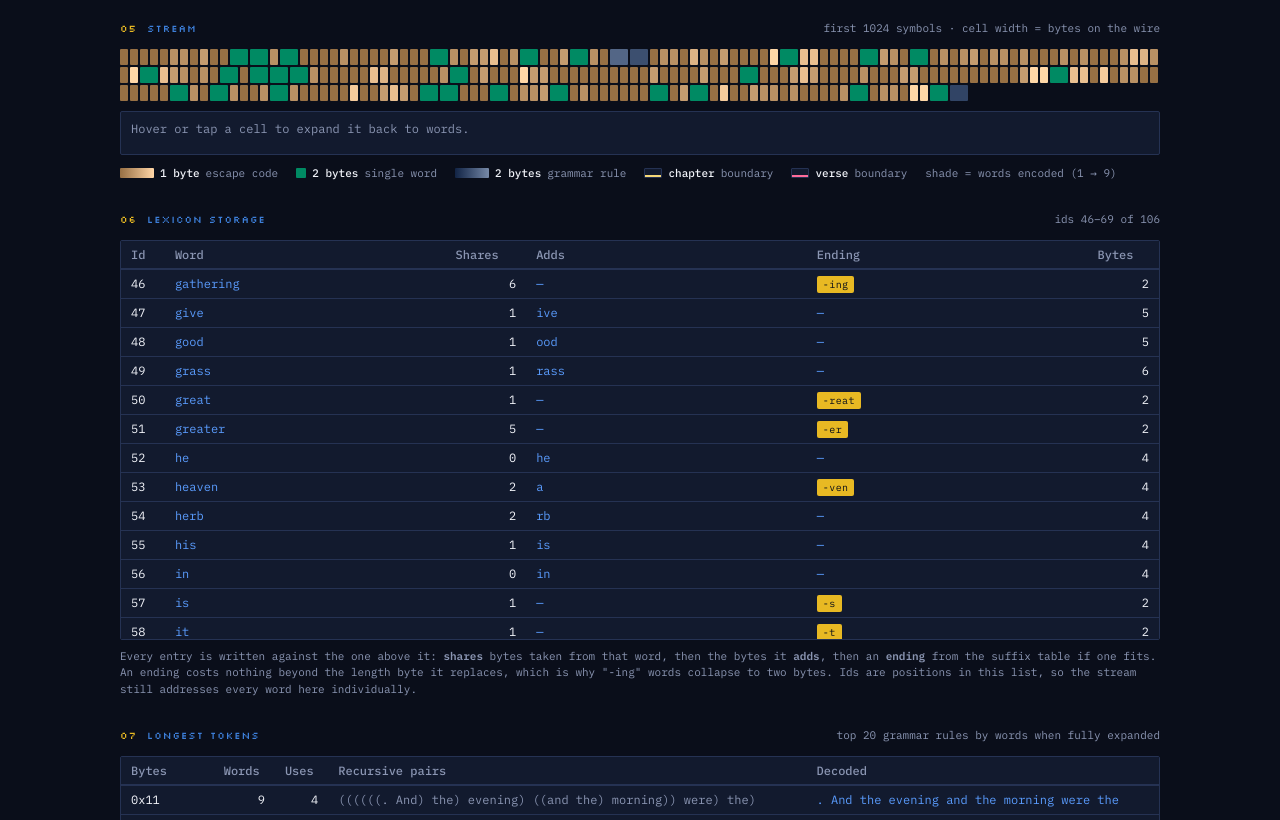
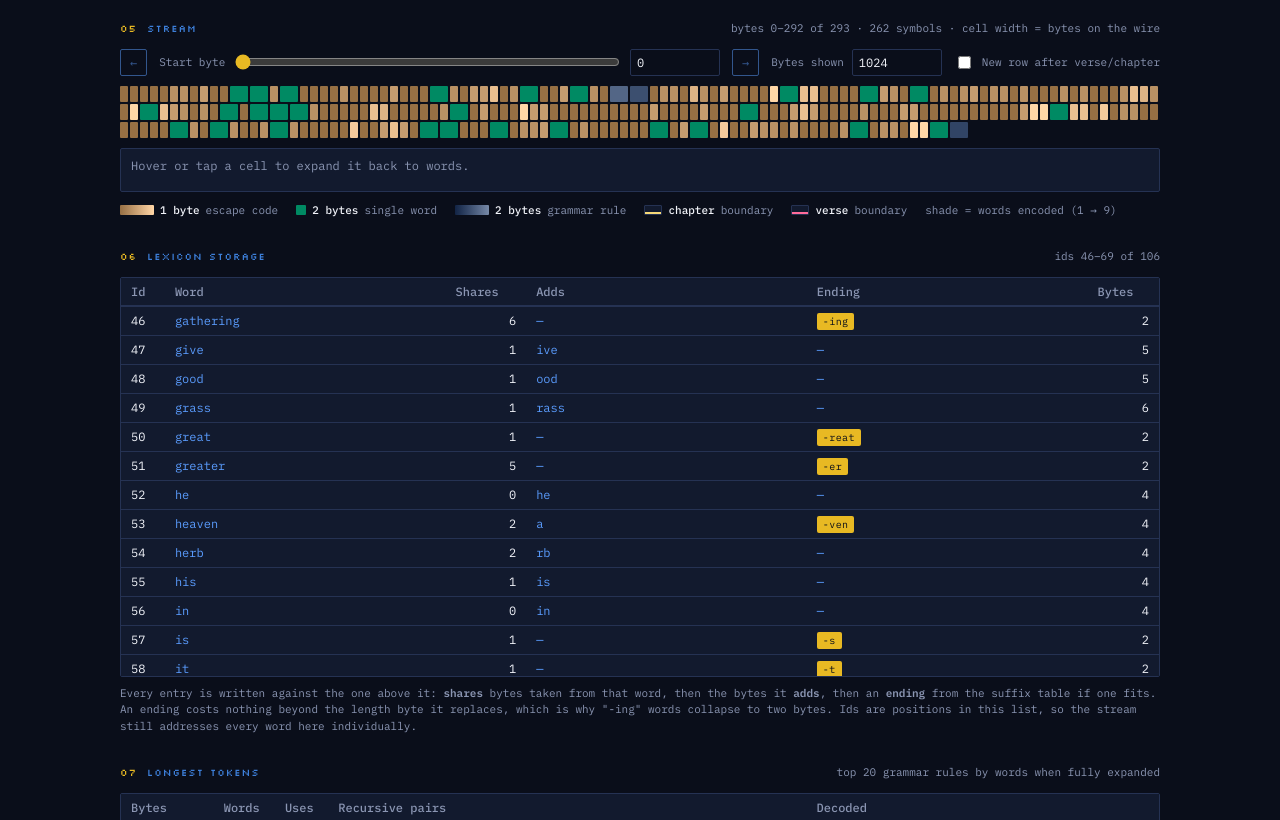
Before and after one commit to danwatt/repair-compress-demo, a website: page demo.html in a window 1280 px wide. Shown: the part 2083-2903 px from the top of the page. Drawn offline with Linux system fonts and the light colour scheme.

Commit message:
Visualization updates

```diff
--- a/demo.html
+++ b/demo.html
@@ -185,7 +185,27 @@ td.num { text-align: right; font-variant-numeric: tabular-nums; }
 .chart { width: 100%; height: 220px; display: block; }
 .chart-note { font-size: 11px; color: var(--ink-soft); margin-top: 8px; }
 
+.stream-controls {
+  display: flex; flex-wrap: wrap; align-items: center; gap: 8px 12px;
+  margin-bottom: 10px;
+}
+.stream-controls label {
+  display: flex; align-items: center; gap: 8px;
+  color: var(--ink-soft); font-size: 11px; white-space: nowrap;
+}
+.stream-controls label.position { flex: 1; min-width: 260px; }
+.stream-controls input[type=range] { flex: 1; min-width: 120px; accent-color: var(--hot); }
+.stream-controls input[type=checkbox] { accent-color: var(--hot); }
+.stream-controls input[type=number] {
+  width: 90px; padding: 5px 6px; border: 1px solid var(--rule);
+  background: var(--ground); color: var(--ink); font-family: var(--mono);
+  font-size: 12px; border-radius: 2px;
+}
+.stream-controls button { padding: 5px 9px; }
 .strip { display: flex; flex-wrap: wrap; gap: 2px; margin-bottom: 10px; }
+.strip.forced-rows { display: block; }
+.stream-row { display: flex; flex-wrap: wrap; gap: 2px; margin-bottom: 2px; }
+.stream-row:last-child { margin-bottom: 0; }
 .cell {
   height: 16px; border-radius: 1px; cursor: default;
   --t: 0;
@@ -311,7 +331,19 @@ footer a { color: var(--hot); }
 
   <section id="stream-section" hidden>
     <div class="stage-label"><span class="num">05</span> <span>Stream</span>
-      <span class="hint">first 1024 symbols · cell width = bytes on the wire</span></div>
+      <span class="hint" id="stream-hint"></span></div>
+    <div class="stream-controls">
+      <button type="button" id="stream-prev" aria-label="Show previous stream page">←</button>
+      <label class="position">Start byte
+        <input type="range" id="stream-position" min="0" max="0" value="0" step="1">
+        <input type="number" id="stream-position-num" min="0" max="0" value="0" step="1">
+      </label>
+      <button type="button" id="stream-next" aria-label="Show next stream page">→</button>
+      <label>Bytes shown
+        <input type="number" id="stream-window" min="1" value="1024" step="128">
+      </label>
+      <label><input type="checkbox" id="stream-breaks"> New row after verse/chapter</label>
+    </div>
     <div class="strip" id="strip"></div>
     <div class="readout" id="readout">Hover or tap a cell to expand it back to words.</div>
     <div class="legend">
@@ -675,7 +707,7 @@ And God said, Let there be lights in the firmament of the heaven to divide the d
   }
 
   function drawStrip(result) {
-    const seq = result.stages.sequence.slice(0, 1024);
+    const seq = result.stages.sequence;
     const lexicon = result.container.lexicon;
     const lexSize = lexicon.length;
     const rules = result.container.rules;
@@ -700,24 +732,103 @@ And God said, Let there be lights in the firmament of the heaven to divide the d
       boundaryKind[lexSize + i] = Math.max(boundaryKind[l], boundaryKind[r]);
     }
 
-    // 10-step ramp, log-scaled so the long tail of huge rules doesn't flatten the rest.
+    // Byte offset of every symbol boundary. A visible page always starts and ends
+    // on one of these so a two-byte cell is never cut in half.
+    const byteOffsets = new Uint32Array(seq.length + 1);
+    for (let i = 0; i < seq.length; i++) {
+      byteOffsets[i + 1] = byteOffsets[i] + (escapes.has(seq[i]) ? 1 : 2);
+    }
+
+    // 10-step ramp over the whole stream, so shades stay stable while scrolling.
     const maxWords = seq.reduce((m, id) => Math.max(m, wordCount[id] ?? 1), 1);
     const span = Math.log(maxWords);
+    stripState = {
+      seq, lexSize, escapes, container: result.container, wordCount, boundaryKind,
+      byteOffsets, span, maxWords, startIndex: 0, endIndex: 0,
+    };
+    $("stream-section").hidden = false;
+    const maxStart = Math.max(0, byteOffsets[seq.length] - 1);
+    for (const id of ["stream-position", "stream-position-num"]) $(id).max = maxStart;
+    $("stream-position").disabled = maxStart === 0;
+    $("stream-position-num").disabled = maxStart === 0;
+    renderStripPage(0);
+  }
+
+  function renderStripPage(requestedByte) {
+    if (!stripState) return;
+    const { seq, lexSize, escapes, wordCount, boundaryKind, byteOffsets, span, maxWords } = stripState;
+    const totalBytes = byteOffsets[seq.length];
+    const pageBytes = Math.max(1, Math.floor(Number($("stream-window").value) || 1024));
+    $("stream-window").value = pageBytes;
+
+    // Snap an arbitrary byte position backward to the cell containing it.
+    const wanted = Math.max(0, Math.min(Math.floor(Number(requestedByte) || 0), Math.max(0, totalBytes - 1)));
+    let lo = 0, hi = seq.length;
+    while (lo < hi) {
+      const mid = Math.ceil((lo + hi) / 2);
+      if (byteOffsets[mid] <= wanted) lo = mid;
+      else hi = mid - 1;
+    }
+    const startIndex = Math.min(lo, Math.max(0, seq.length - 1));
+    const startByte = byteOffsets[startIndex];
+
+    // Include the whole last cell if it straddles the requested byte count.
+    const targetEnd = Math.min(totalBytes, startByte + pageBytes);
+    lo = Math.min(startIndex + 1, seq.length);
+    hi = seq.length;
+    while (lo < hi) {
+      const mid = Math.floor((lo + hi) / 2);
+      if (byteOffsets[mid] < targetEnd) lo = mid + 1;
+      else hi = mid;
+    }
+    const endIndex = lo;
+    const endByte = byteOffsets[endIndex];
+    stripState.startIndex = startIndex;
+    stripState.endIndex = endIndex;
+
+    $("stream-position").value = startByte;
+    $("stream-position-num").value = startByte;
+    $("stream-prev").disabled = startIndex === 0;
+    $("stream-next").disabled = endIndex >= seq.length;
+    $("stream-hint").textContent =
+      `bytes ${fmt(startByte)}–${fmt(Math.max(startByte, endByte - 1))} of ${fmt(totalBytes)} · ` +
+      `${fmt(endIndex - startIndex)} symbols · cell width = bytes on the wire`;
+
     const shade = (words) =>
       span <= 0 ? 4 : Math.max(0, Math.min(9, Math.round((Math.log(words) / span) * 9)));
-
-    stripState = { seq, lexSize, escapes, container: result.container };
-    $("stream-section").hidden = false;
-    $("strip").innerHTML = seq
-      .map((id, i) => {
+    const cells = seq
+      .slice(startIndex, endIndex)
+      .map((id, localIndex) => {
+        const i = startIndex + localIndex;
         const single = !escapes.has(id) && id < lexSize;
         const cls = escapes.has(id) ? "b1" : single ? "b2t" : "b2r";
         // b2t is always one word, so it gets no shade class.
         const step = single ? "" : ` s${shade(wordCount[id] ?? 1)}`;
         const boundary = boundaryKind[id] === 2 ? " has-chapter" : boundaryKind[id] === 1 ? " has-verse" : "";
-        return `<div class="cell ${cls}${step}${boundary}" data-i="${i}" tabindex="0"></div>`;
-      })
-      .join("");
+        return {
+          html: `<div class="cell ${cls}${step}${boundary}" data-i="${i}" tabindex="0"></div>`,
+          endsSection: boundaryKind[id] > 0,
+        };
+      });
+
+    const strip = $("strip");
+    const forceRows = $("stream-breaks").checked;
+    strip.classList.toggle("forced-rows", forceRows);
+    if (forceRows) {
+      const rows = [];
+      let row = [];
+      for (const cell of cells) {
+        row.push(cell.html);
+        if (cell.endsSection) {
+          rows.push(row.join(""));
+          row = [];
+        }
+      }
+      if (row.length > 0) rows.push(row.join(""));
+      strip.innerHTML = rows.map((html) => `<div class="stream-row">${html}</div>`).join("");
+    } else {
+      strip.innerHTML = cells.map((cell) => cell.html).join("");
+    }
     $("shade-legend").textContent =
       `shade = words encoded (1 → ${fmt(maxWords)})`;
     $("readout").textContent = "Hover or tap a cell to expand it back to words.";
@@ -790,12 +901,16 @@ And God said, Let there be lights in the firmament of the heaven to divide the d
 
   function showCell(i) {
     if (!stripState) return;
-    const { seq, lexSize, escapes, container } = stripState;
+    const { seq, lexSize, escapes, container, byteOffsets, boundaryKind } = stripState;
     const id = seq[i];
     const words = expandToWords(id, container);
     const kind = escapes.has(id) ? "1-byte escape" : id < lexSize ? "2-byte word" : "2-byte rule";
+    const from = byteOffsets[i];
+    const to = byteOffsets[i + 1] - 1;
+    const bytes = from === to ? `byte ${fmt(from)}` : `bytes ${fmt(from)}–${fmt(to)}`;
+    const boundary = boundaryKind[id] === 2 ? " · chapter boundary" : boundaryKind[id] === 1 ? " · verse boundary" : "";
     $("readout").innerHTML =
-      `<b>#${i} · id ${id} · ${kind} · ${words.length} word${words.length === 1 ? "" : "s"}</b><br>` +
+      `<b>symbol #${fmt(i)} · ${bytes} · id ${id} · ${kind} · ${words.length} word${words.length === 1 ? "" : "s"}${boundary}</b><br>` +
       escapeHtml(words.map(describeToken).join(" · "));
   }
 
@@ -819,6 +934,24 @@ And God said, Let there be lights in the firmament of the heaven to divide the d
       if (cell) showCell(Number(cell.dataset.i));
     });
   }
+
+  $("stream-position").addEventListener("input", (e) => renderStripPage(e.target.value));
+  $("stream-position-num").addEventListener("change", (e) => renderStripPage(e.target.value));
+  $("stream-window").addEventListener("change", () => {
+    if (stripState) renderStripPage(stripState.byteOffsets[stripState.startIndex]);
+  });
+  $("stream-breaks").addEventListener("change", () => {
+    if (stripState) renderStripPage(stripState.byteOffsets[stripState.startIndex]);
+  });
+  $("stream-prev").addEventListener("click", () => {
+    if (!stripState) return;
+    const start = stripState.byteOffsets[stripState.startIndex];
+    const pageBytes = Math.max(1, Math.floor(Number($("stream-window").value) || 1024));
+    renderStripPage(start - pageBytes);
+  });
+  $("stream-next").addEventListener("click", () => {
+    if (stripState) renderStripPage(stripState.byteOffsets[stripState.endIndex]);
+  });
 
   $("run").addEventListener("click", run);
   for (const id of ["n", "n-num"]) {
```
